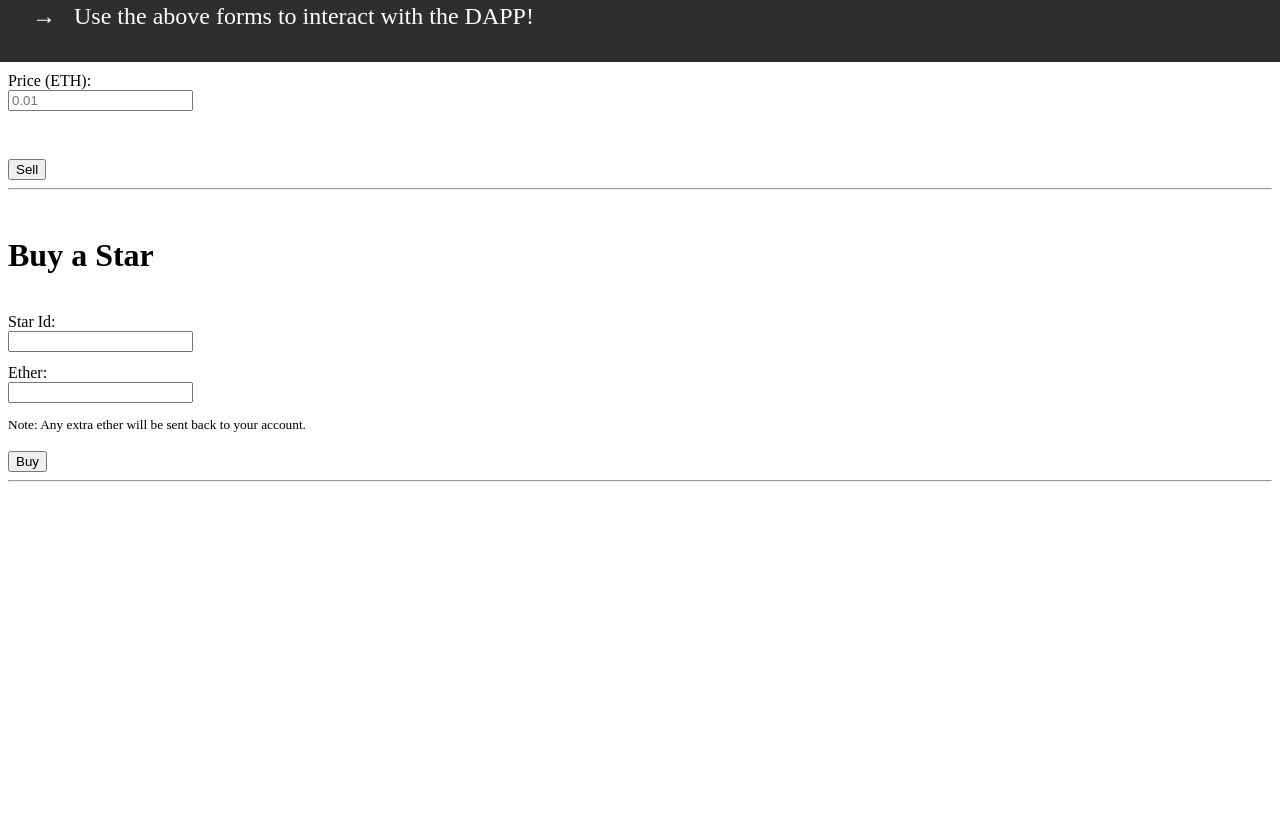
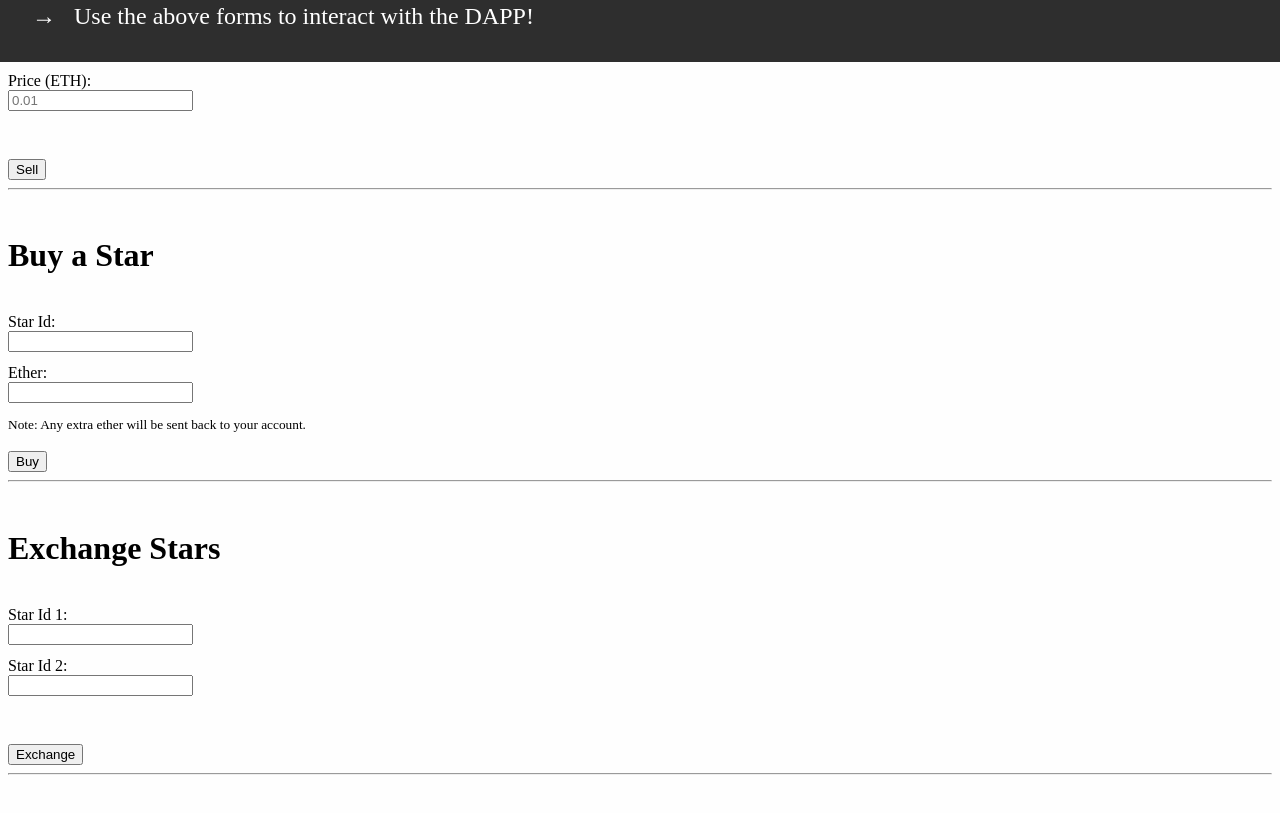
Before and after one commit to shobhit-gupta/DecentralizedStarNotary, a website built with webpack: page app/src/index.html in a window 1280 px wide. Shown: the part 738-1551 px from the top of the page. Before the commit the page ends 1272 px from the top, so only its background shows below. Built offline with nearby package versions, Linux system fonts and the light colour scheme; what web3 would draw is missing.

Commit message:
Feat: Add frontend access to the ability to exchange stars

```diff
--- a/app/src/index.html
+++ b/app/src/index.html
@@ -79,6 +79,18 @@
     <button onclick="App.buyStar()"> Buy </button>
     <br>
 
+    <hr>
+
+    <br>
+    <h1>Exchange Stars</h1>
+    <br>
+    <label for="exchangeStarId1"> Star Id 1: </label>    <input type="text" id="exchangeStarId1" />
+    <label for="exchangeStarId2"> Star Id 2: </label>    <input type="text" id="exchangeStarId2" />
+    <br>
+    <br>
+    <button onclick="App.exchangeStars()"> Exchange </button>
+    <br>
+
 
     <hr>
 
--- a/app/src/index.js
+++ b/app/src/index.js
@@ -77,6 +77,18 @@ const App = {
     this.setStatus(`Bought star with token ${id}`);
   },
 
+  exchangeStars: async function () {
+    // Fetch input
+    const id1 = document.getElementById('exchangeStarId1').value;
+    const id2 = document.getElementById('exchangeStarId2').value;
+    // User Ix - Pre
+    this.setStatus(`Exchanging stars... (please wait)`);
+    // Perform
+    const { exchangeStars } = this.meta.methods;
+    // User Ix - Post
+    this.setStatus(``);
+  },
+
 
   setStatus: function(message) {
     const status = document.getElementById("status");
```
